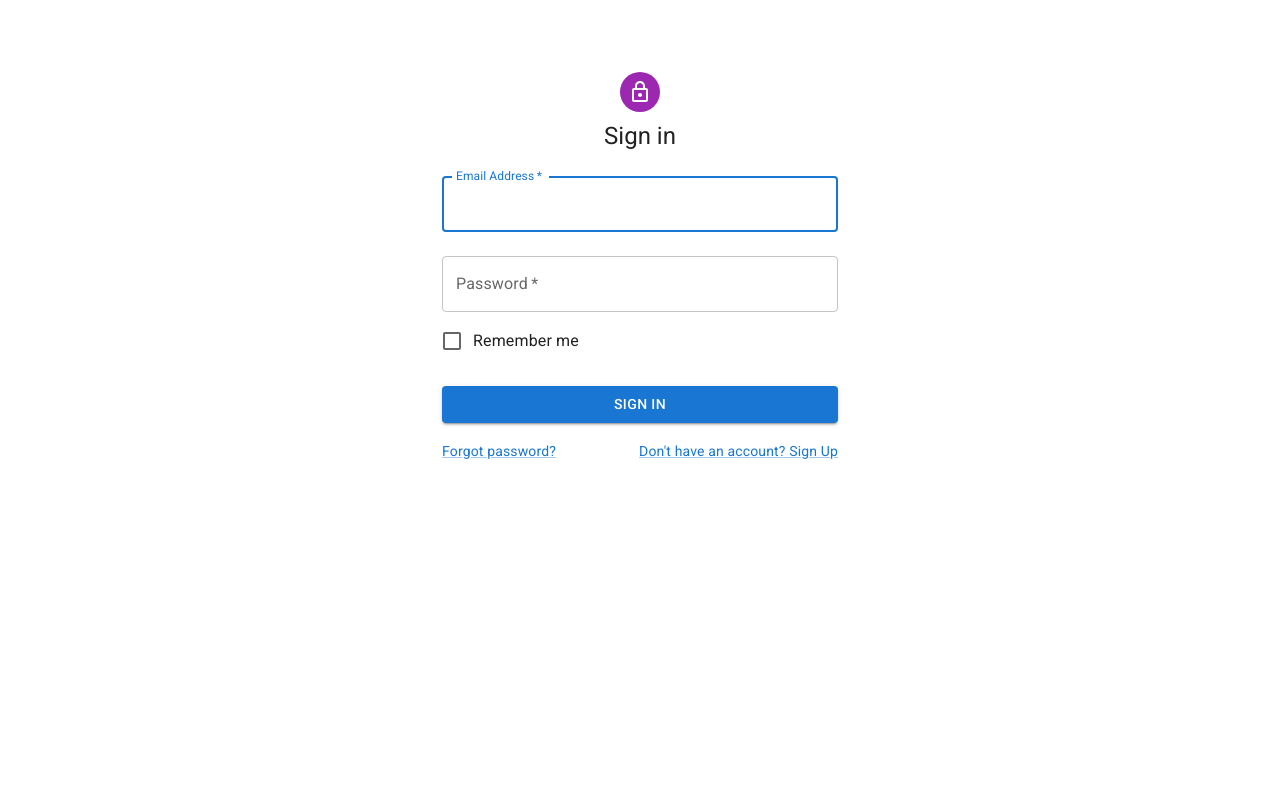
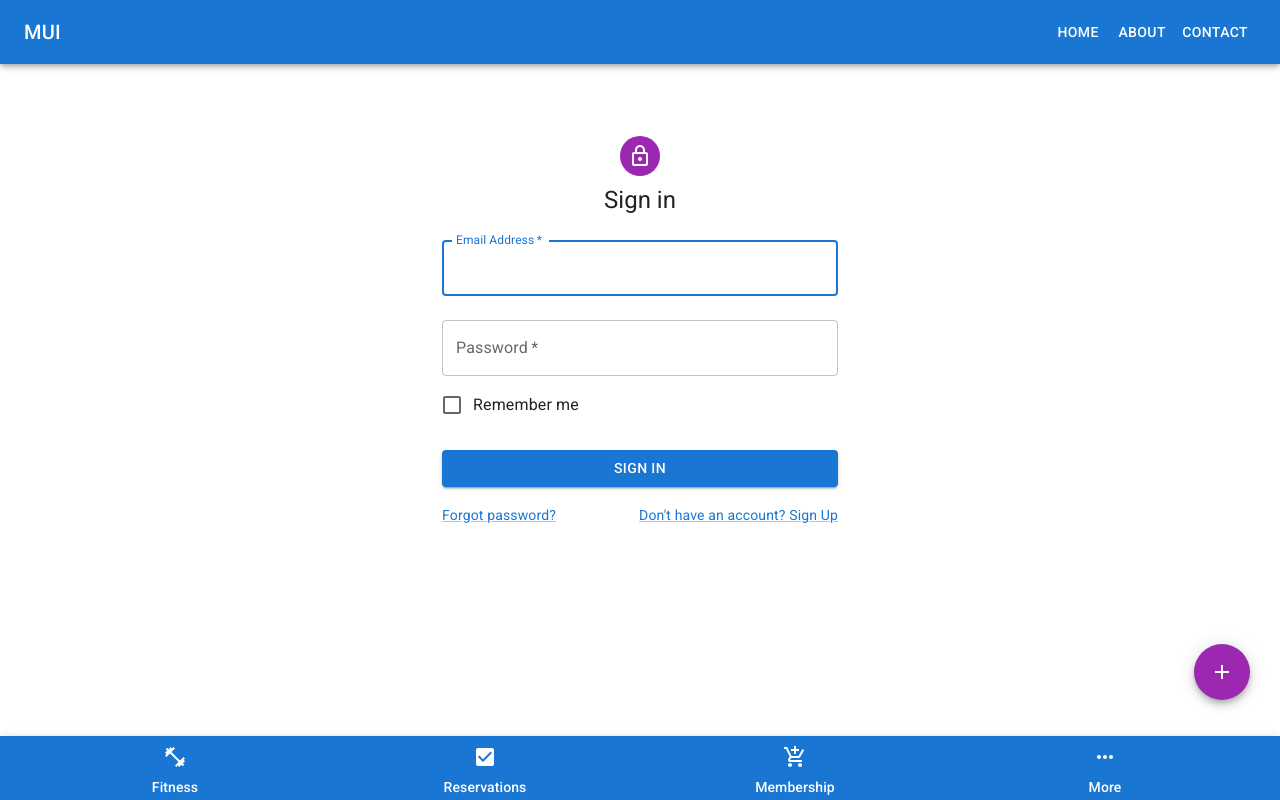
Before and after one commit to kim-jos/go-fit-next, a Next.js app: page /auth/signin in a window 1280 px wide. Built offline with nearby package versions, Linux system fonts and the light colour scheme.

Commit message:
added top/bottom navigation

```diff
--- /dev/null
+++ b/components/BottomNav.tsx
@@ -0,0 +1,94 @@
+import AddIcon from "@mui/icons-material/Add";
+import AddShoppingCartIcon from "@mui/icons-material/AddShoppingCart";
+import CheckBoxIcon from "@mui/icons-material/CheckBox";
+import FitnessCenterIcon from "@mui/icons-material/FitnessCenter";
+import MoreHorizIcon from "@mui/icons-material/MoreHoriz";
+import { Grid, styled, Typography } from "@mui/material";
+import AppBar from "@mui/material/AppBar";
+import Fab from "@mui/material/Fab";
+import IconButton from "@mui/material/IconButton";
+import Toolbar from "@mui/material/Toolbar";
+import * as React from "react";
+
+const StyledFab = styled(Fab)({
+  //   position: "absolute",
+  //   zIndex: 1,
+  //   top: -30,
+  //   left: 0,
+  //   right: 0,
+  //   margin: "0 auto",
+  margin: 0,
+  top: "auto",
+  right: 30,
+  bottom: 100,
+  left: "auto",
+  position: "fixed",
+});
+
+export default function BottomAppBar() {
+  return (
+    <React.Fragment>
+      <AppBar position="fixed" color="primary" sx={{ top: "auto", bottom: 0 }}>
+        <Toolbar>
+          <Grid container spacing={1}>
+            <Grid
+              xs={3}
+              display="flex"
+              justifyContent="center"
+              alignItems="center"
+              direction="column"
+              item
+            >
+              <IconButton color="inherit" aria-label="open drawer">
+                <FitnessCenterIcon />
+              </IconButton>
+              <Typography variant="subtitle2">Fitness</Typography>
+            </Grid>
+            <Grid
+              xs={3}
+              display="flex"
+              justifyContent="center"
+              alignItems="center"
+              direction="column"
+              item
+            >
+              <IconButton color="inherit">
+                <CheckBoxIcon />
+              </IconButton>
+              <Typography variant="subtitle2">Reservations</Typography>
+            </Grid>
+            <Grid
+              xs={3}
+              display="flex"
+              justifyContent="center"
+              alignItems="center"
+              direction="column"
+              item
+            >
+              <IconButton color="inherit">
+                <AddShoppingCartIcon />
+              </IconButton>
+              <Typography variant="subtitle2">Membership</Typography>
+            </Grid>
+            <Grid
+              xs={3}
+              display="flex"
+              justifyContent="center"
+              alignItems="center"
+              direction="column"
+              item
+            >
+              <IconButton color="inherit">
+                <MoreHorizIcon />
+              </IconButton>
+              <Typography variant="subtitle2">More</Typography>
+            </Grid>
+          </Grid>
+        </Toolbar>
+      </AppBar>
+      <StyledFab color="secondary" aria-label="add">
+        <AddIcon />
+      </StyledFab>
+    </React.Fragment>
+  );
+}
--- /dev/null
+++ b/components/MainNav.tsx
@@ -0,0 +1,108 @@
+import MenuIcon from "@mui/icons-material/Menu";
+import AppBar from "@mui/material/AppBar";
+import Box from "@mui/material/Box";
+import Button from "@mui/material/Button";
+import Divider from "@mui/material/Divider";
+import Drawer from "@mui/material/Drawer";
+import IconButton from "@mui/material/IconButton";
+import List from "@mui/material/List";
+import ListItem from "@mui/material/ListItem";
+import ListItemButton from "@mui/material/ListItemButton";
+import ListItemText from "@mui/material/ListItemText";
+import Toolbar from "@mui/material/Toolbar";
+import Typography from "@mui/material/Typography";
+import * as React from "react";
+
+interface Props {
+  /**
+   * Injected by the documentation to work in an iframe.
+   * You won't need it on your project.
+   */
+  window?: () => Window;
+}
+
+const drawerWidth = 240;
+const navItems = ["Home", "About", "Contact"];
+
+export default function DrawerAppBar(props: Props) {
+  const { window } = props;
+  const [mobileOpen, setMobileOpen] = React.useState(false);
+
+  const handleDrawerToggle = () => {
+    setMobileOpen(!mobileOpen);
+  };
+
+  const drawer = (
+    <Box onClick={handleDrawerToggle} sx={{ textAlign: "center" }}>
+      <Typography variant="h6" sx={{ my: 2 }}>
+        MUI
+      </Typography>
+      <Divider />
+      <List>
+        {navItems.map((item) => (
+          <ListItem key={item} disablePadding>
+            <ListItemButton sx={{ textAlign: "center" }}>
+              <ListItemText primary={item} />
+            </ListItemButton>
+          </ListItem>
+        ))}
+      </List>
+    </Box>
+  );
+
+  const container =
+    window !== undefined ? () => window().document.body : undefined;
+
+  return (
+    <Box sx={{ display: "flex" }}>
+      <AppBar component="nav">
+        <Toolbar>
+          <IconButton
+            color="inherit"
+            aria-label="open drawer"
+            edge="start"
+            onClick={handleDrawerToggle}
+            sx={{ mr: 2, display: { sm: "none" } }}
+          >
+            <MenuIcon />
+          </IconButton>
+          <Typography
+            variant="h6"
+            component="div"
+            sx={{ flexGrow: 1, display: { xs: "none", sm: "block" } }}
+          >
+            MUI
+          </Typography>
+          <Box sx={{ display: { xs: "none", sm: "block" } }}>
+            {navItems.map((item) => (
+              <Button key={item} sx={{ color: "#fff" }}>
+                {item}
+              </Button>
+            ))}
+          </Box>
+        </Toolbar>
+      </AppBar>
+      <Box component="nav">
+        <Drawer
+          container={container}
+          variant="temporary"
+          open={mobileOpen}
+          onClose={handleDrawerToggle}
+          ModalProps={{
+            keepMounted: true, // Better open performance on mobile.
+          }}
+          sx={{
+            display: { xs: "block", sm: "none" },
+            "& .MuiDrawer-paper": {
+              boxSizing: "border-box",
+              width: drawerWidth,
+            },
+          }}
+        >
+          {drawer}
+        </Drawer>
+      </Box>
+      <Toolbar />
+    </Box>
+  );
+}
--- a/pages/_app.tsx
+++ b/pages/_app.tsx
@@ -4,11 +4,15 @@ import "@fontsource/roboto/500.css";
 import "@fontsource/roboto/700.css";
 import { SessionProvider } from "next-auth/react";
 import { AppProps } from "next/app";
+import BottomNav from "../components/BottomNav";
+import MainNav from "../components/MainNav";
 
 function App({ Component, pageProps: { session, ...pageProps } }: AppProps) {
   return (
     <SessionProvider session={session}>
+      <MainNav />
       <Component {...pageProps} />
+      <BottomNav />
     </SessionProvider>
   );
 }
```
Also changed, not shown: pages/index.tsx (+3 -12 lines).
